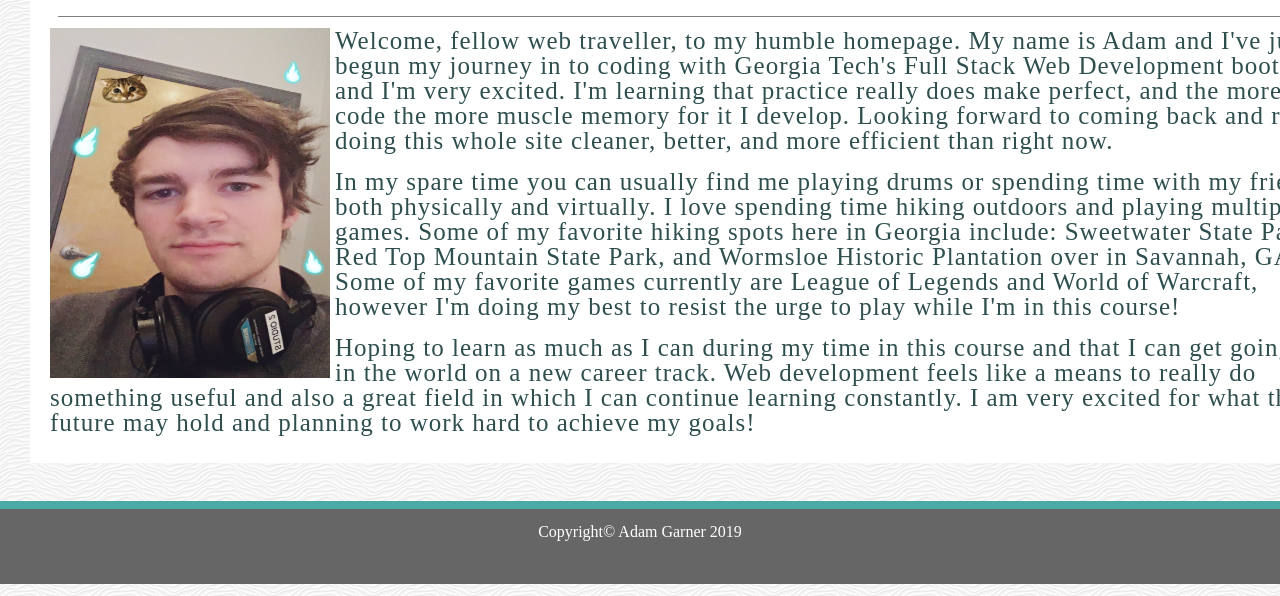
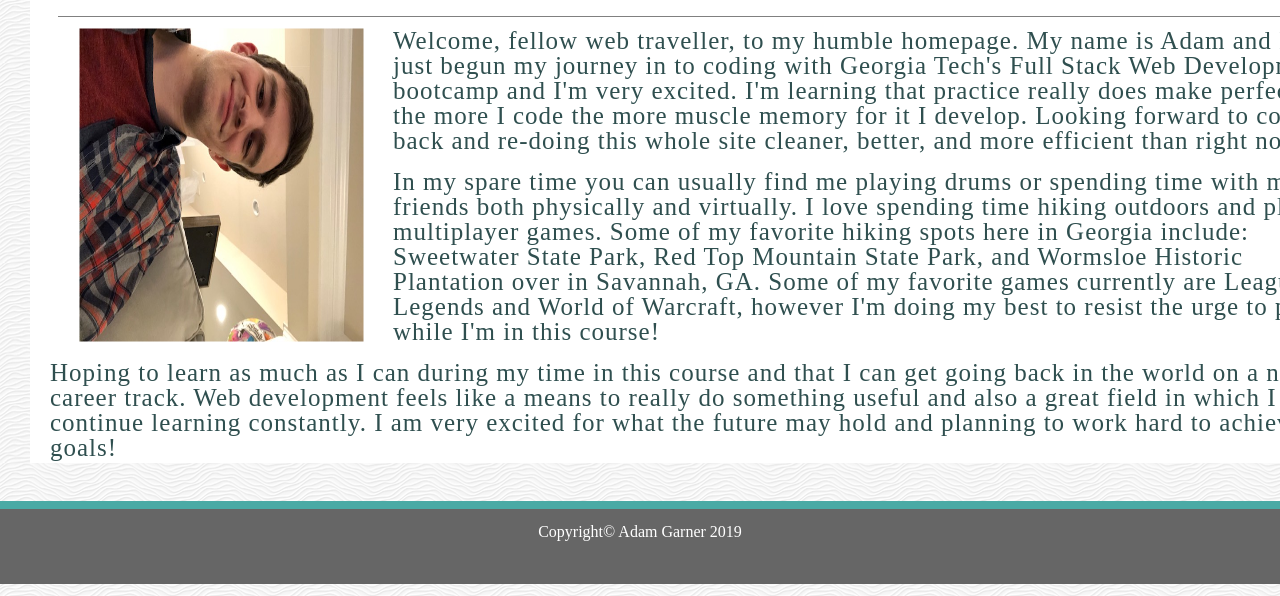
Before and after one commit to Chaiku/Basic-Portfolio, a plain HTML site: page index.html in a window 1280 px wide. Shown: the part 204-800 px from the top of the page. Drawn offline with Linux system fonts and the light colour scheme.

Commit message:
profile pic fix 3.

```diff
--- a/assets/css/style.css
+++ b/assets/css/style.css
@@ -98,13 +98,11 @@ button {
 
 
 #AdamProfile {
-    width: 255px;
-    height: 320px;
+    width: 313px;
+    height: 284px;
     float: left;
     padding: 15px;
-    background-image: url(../images/LocalImage.JPG);
-    background-repeat: no-repeat;
-    background-size: 280px 355px;
+    transform: rotate(90deg);
 }
 
 .label {
--- a/index.html
+++ b/index.html
@@ -26,7 +26,7 @@
         <div class="aboutHeader">About Me</div>
 
         <div class="aboutBody">
-            <div id="AdamProfile" alt="adam cat"></div>
+            <img id="AdamProfile" src="assets/images/AdamProfile.JPG" alt="adam cat">
             <p>Welcome, fellow web traveller, to my humble homepage. My name is Adam and I've just begun my journey in to coding with Georgia Tech's Full Stack Web Development bootcamp and I'm very excited. I'm learning that practice really does make perfect, and the more I code the more muscle memory for it I develop. Looking forward to coming back and re-doing this whole site cleaner, better, and more efficient than right now.</p>
             <br>
             <p>In my spare time you can usually find me playing drums or spending time with my friends both physically and virtually. I love spending time hiking outdoors and playing multiplayer games. Some of my favorite hiking spots here in Georgia include: Sweetwater State Park, Red Top Mountain State Park, and Wormsloe Historic Plantation over in Savannah, GA. Some of my favorite games currently are League of Legends and World of Warcraft, however I'm doing my best to resist the urge to play while I'm in this course!</p>
```
Also changed, not shown: assets/images/AdamProfile.JPG (added).
